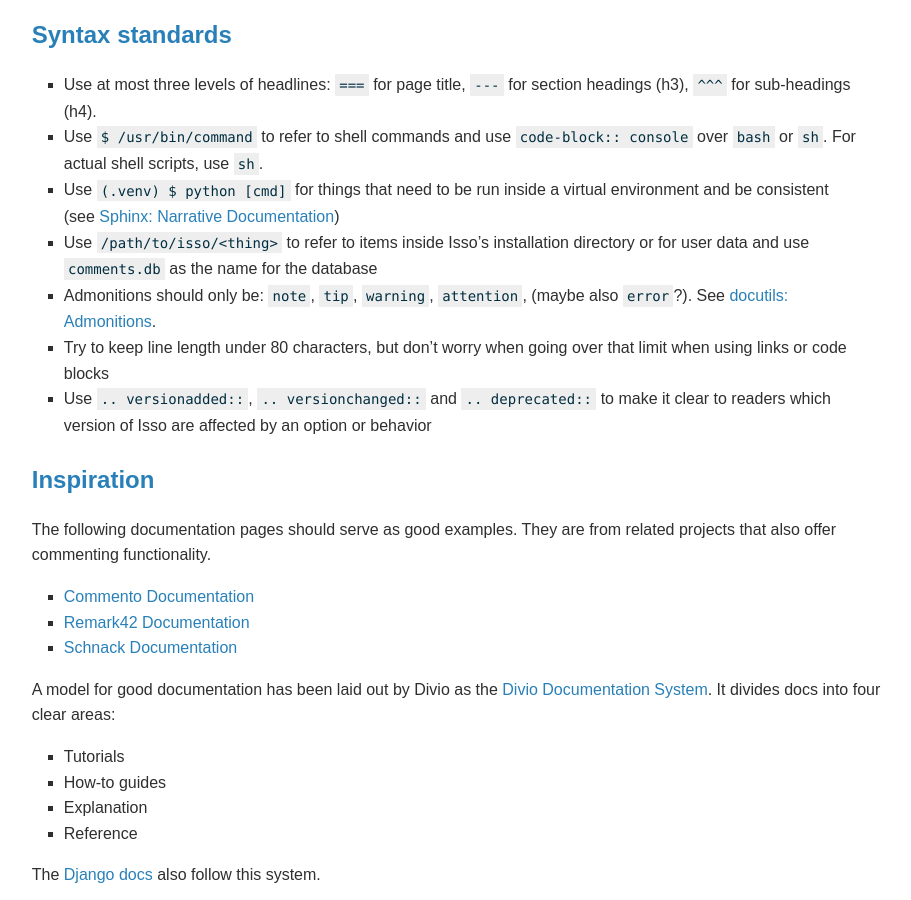
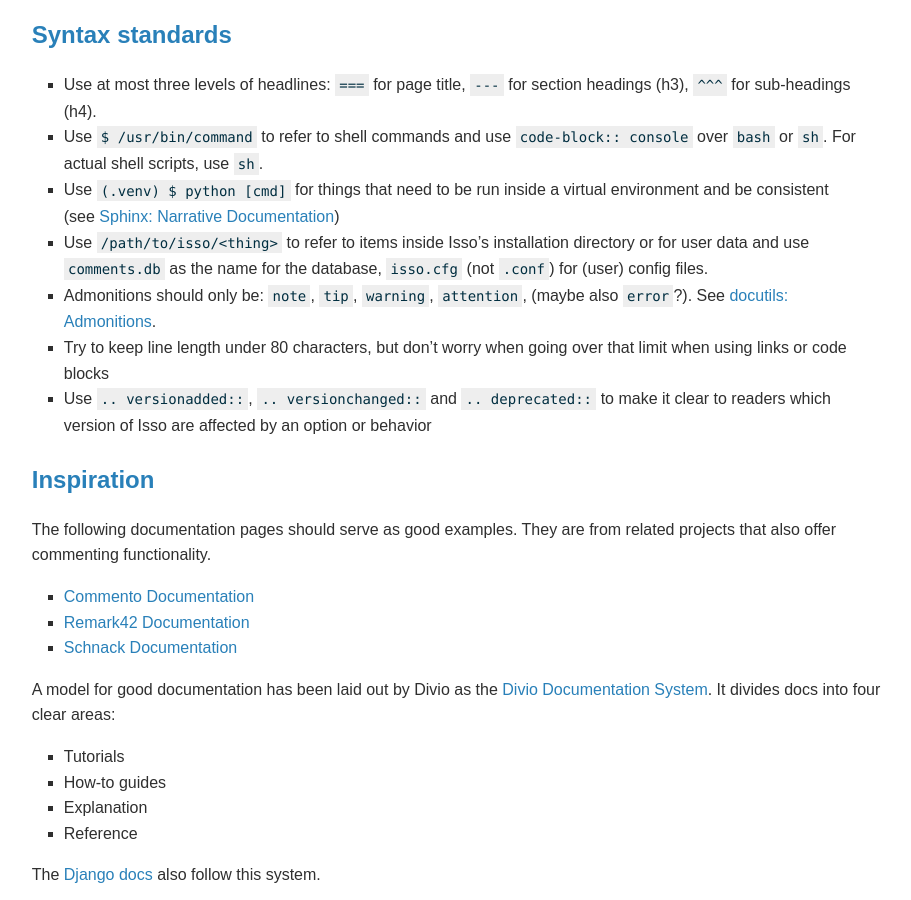
Before and after one commit to isso-comments/isso, a Sphinx documentation site: the page built from docs/docs/contributing/documentation.rst, in a window 1280 px wide and 900 px high, scrolled down 3014 px. Shown: the whole window, without its empty margins (305-1216 px from the left). Built offline with Sphinx 7.4.7, drawn with Linux system fonts in a browser that asks for light colours.

Commit message:
[nit] docs: contrib/docs: Standartise on isso.cfg name

```diff
--- a/docs/docs/contributing/documentation.rst
+++ b/docs/docs/contributing/documentation.rst
@@ -170,7 +170,7 @@ Syntax standards
   (see `Sphinx: Narrative Documentation`__)
 - Use ``/path/to/isso/<thing>`` to refer to items inside Isso's installation
   directory or for user data and use ``comments.db`` as the name for the
-  database
+  database, ``isso.cfg`` (not ``.conf``) for (user) config files.
 - Admonitions should only be: ``note``, ``tip``, ``warning``, ``attention``,
   (maybe also ``error``?). See `docutils: Admonitions`__.
 - Try to keep line length under 80 characters, but don't worry when going over
```
